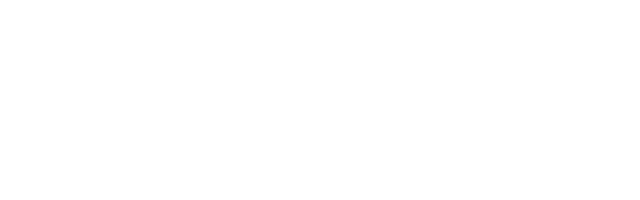
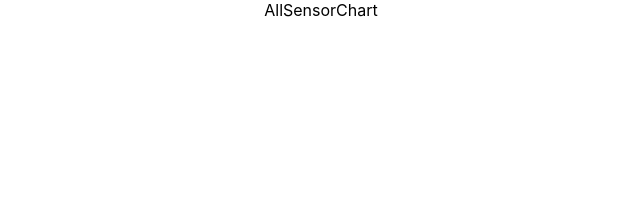
Before and after one commit to PedroFnseca/Copanga-IOT, a React (Create React App) app in the folder Telas/site/: page / in a window 1280 px wide. Shown: the top 200 px of the page, without its empty margins (319-959 px from the left). Built offline with nearby package versions, Linux system fonts and the light colour scheme; the HTML template or start-up script is replaced by a standard one.

Commit message:
estrutura chart sensor

```diff
--- a/Telas/site/package.json
+++ b/Telas/site/package.json
@@ -7,9 +7,11 @@
     "@testing-library/react": "^13.3.0",
     "@testing-library/user-event": "^13.5.0",
     "axios": "^0.27.2",
+    "chart.js": "^3.8.0",
     "chartjs": "^0.3.24",
     "react": "^18.2.0",
     "react-bootstrap": "^2.4.0",
+    "react-chartjs-2": "^4.3.1",
     "react-dom": "^18.2.0",
     "react-router-dom": "^6.3.0",
     "react-scripts": "5.0.1",
--- /dev/null
+++ b/Telas/site/src/Components/AllSensorChart/index.js
@@ -0,0 +1,9 @@
+import React from 'react'
+
+function AllSensorChart() {
+  return (
+    <div>AllSensorChart</div>
+  )
+}
+
+export default AllSensorChart
--- a/Telas/site/src/Pages/Home/index.js
+++ b/Telas/site/src/Pages/Home/index.js
@@ -1,9 +1,10 @@
 import React from 'react'
+import AllSensorChart from '../../Components/AllSensorChart/index'
 
 function Home() {
   return (
     <div>
-      <canvas id='allSensor'></canvas>
+      <AllSensorChart />
     </div>
   )
 }
```
Also changed, not shown: Telas/site/src/Components/Charts/Linechart.js (added, +11 -0 lines), 1 other file (tests, documents, lock files or other folders).
